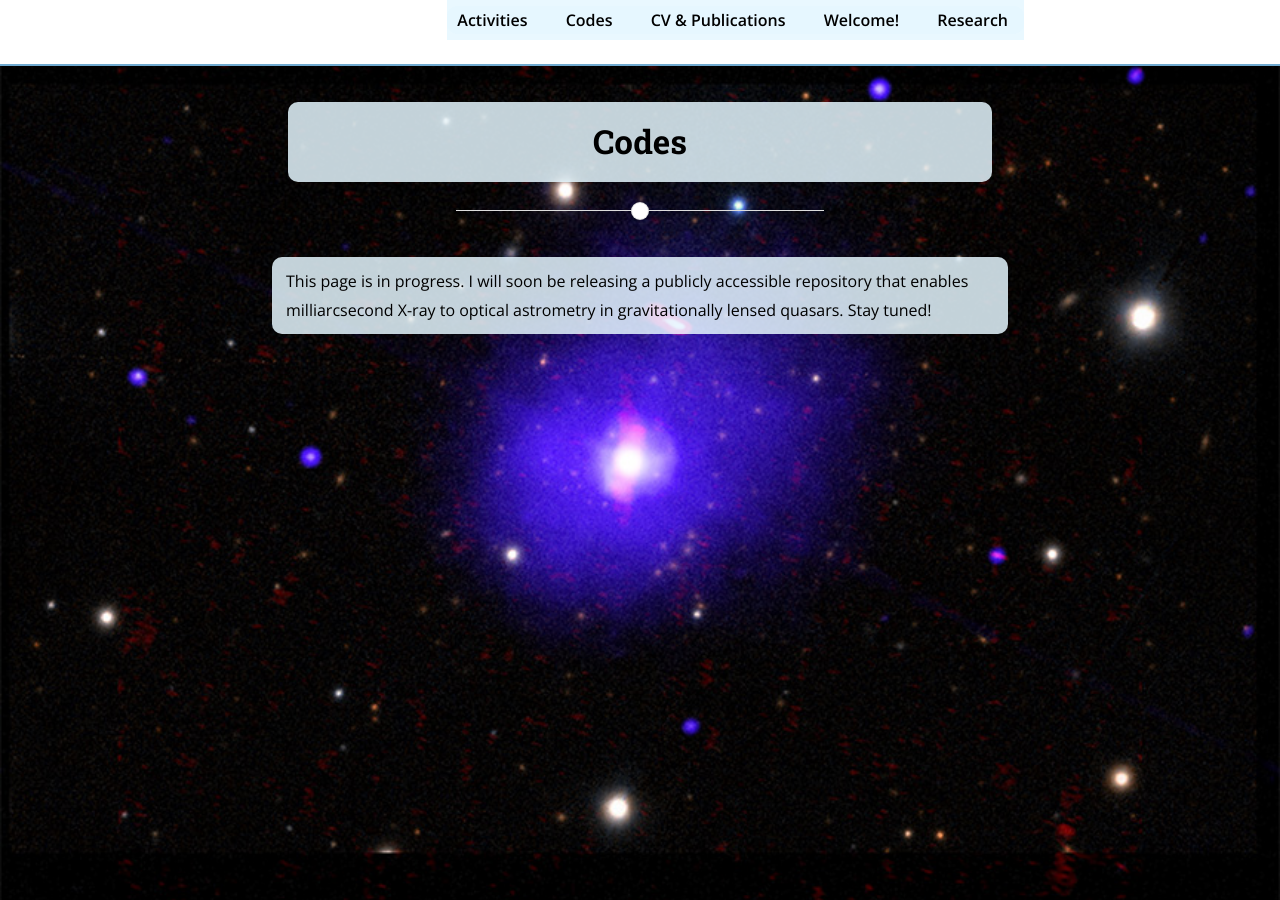
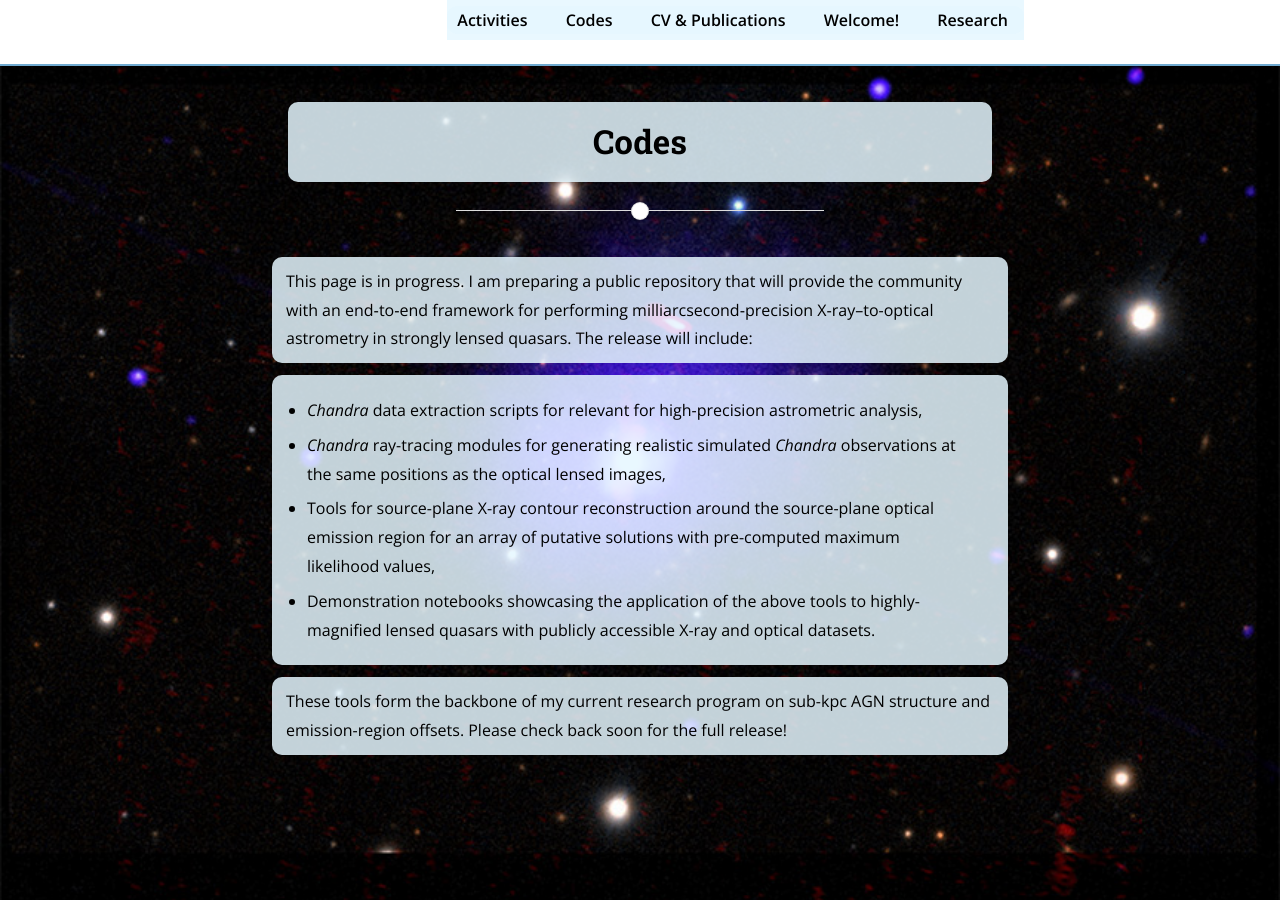
Before and after one commit to jsiskreynes-astro/jsiskreynes-astro.github.io, a Jekyll site: the page built from codes.md, in a window 1280 px wide. Built offline with Jekyll 4.4.1, drawn with Linux system fonts in a browser that asks for light colours; nearby versions of some CDN libraries.

Commit message:
Update codes.md

```diff
--- a/codes.md
+++ b/codes.md
@@ -6,4 +6,11 @@
 nav_order: 4
 ---
 
-This page is in progress. I will soon be releasing a publicly accessible repository that enables milliarcsecond X-ray to optical astrometry in gravitationally lensed quasars. Stay tuned!
+This page is in progress. I am preparing a public repository that will provide the community with an end‑to‑end framework for performing milliarcsecond‑precision X‑ray–to-optical astrometry in strongly lensed quasars. The release will include:
+
+- _Chandra_ data extraction scripts for relevant for high-precision astrometric analysis,
+-  _Chandra_ ray-tracing modules for generating realistic simulated _Chandra_ observations at the same positions as the optical lensed images,
+-  Tools for source-plane X-ray contour reconstruction  around the source-plane optical emission region for an array of putative solutions with pre-computed maximum likelihood values,
+-  Demonstration notebooks showcasing the application of the above tools to highly-magnified lensed quasars with publicly accessible X-ray and optical datasets.
+
+These tools form the backbone of my current research program on sub-kpc AGN structure and emission-region offsets. Please check back soon for the full release!
```
